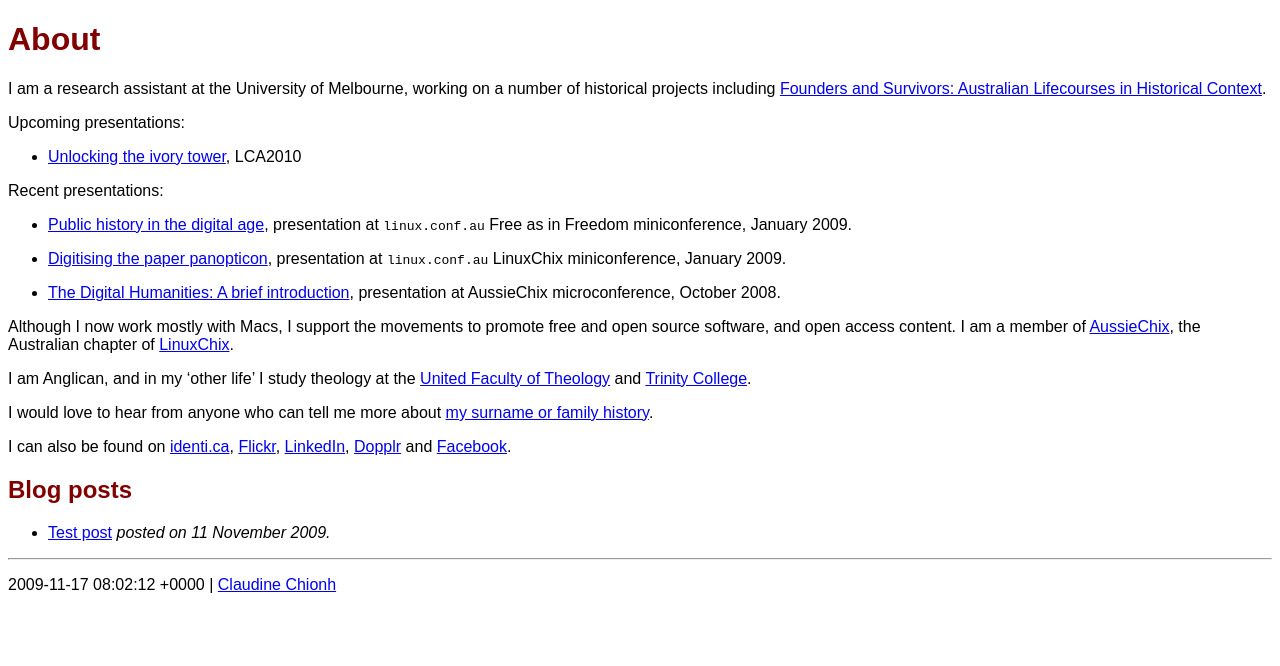
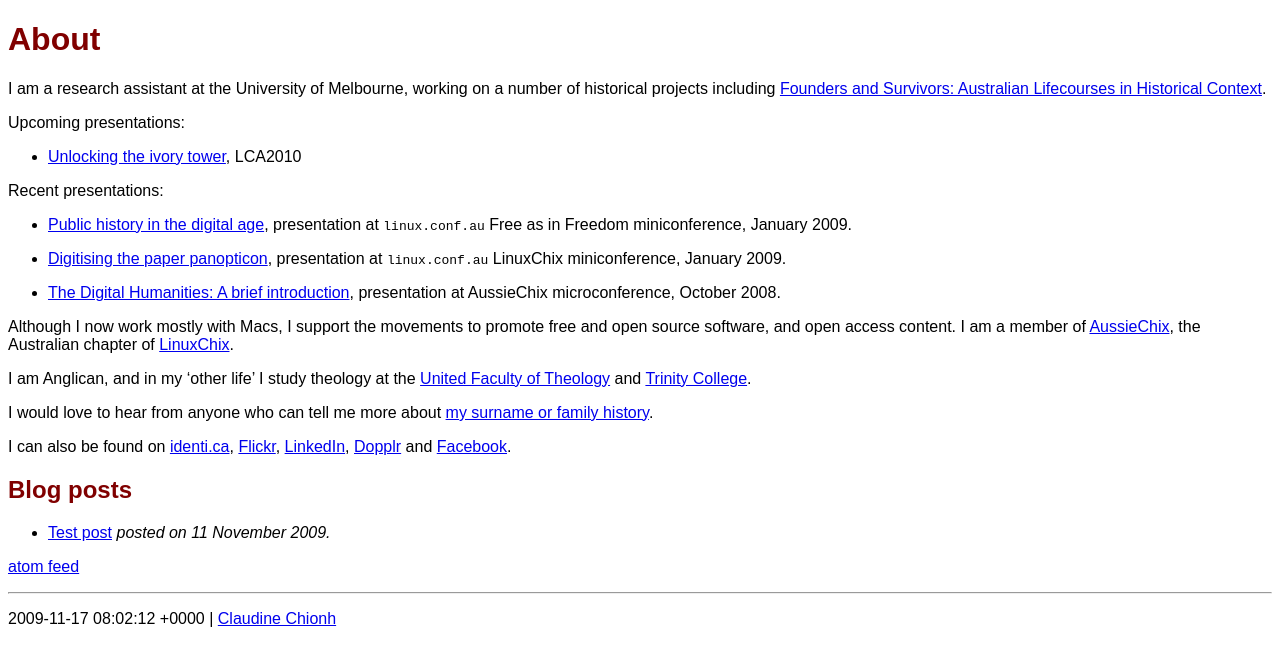
Before and after one commit to claudinec/claudinec.github.io, a Jekyll site: the page built from index.markdown, in a window 1280 px wide. Shown: the top 666 px of the page. Built offline with Jekyll 4.4.1, drawn with Linux system fonts in a browser that asks for light colours.

Commit message:
link to feed in index

```diff
--- a/atom.xml
+++ b/atom.xml
@@ -5,7 +5,6 @@ layout: nil
 <feed xmlns="http://www.w3.org/2005/Atom">
 
  <title>Claudine Chionh's Github Pages</title>
-<!-- <link rel="hub" href="http://pubsubhubbub.appspot.com/" /> -->
  <link href="http://claudine.github.com/atom.xml" rel="self"/>
  <link href="http://claudine.github.com/"/>
  <updated>{{ site.time | date_to_xmlschema }}</updated>
--- a/index.markdown
+++ b/index.markdown
@@ -38,3 +38,5 @@ I can also be found on <a  href="http://identi.ca/claudine/all">identi.ca</a>, <
   - <a href="{{ post.url }}#disqus_thread">{{ post.title }}</a>
 	  *posted on {{ post.date | date_to_long_string }}.*
 {% endfor %}
+
+[atom feed](http://claudine.github.com/atom.xml)
```
